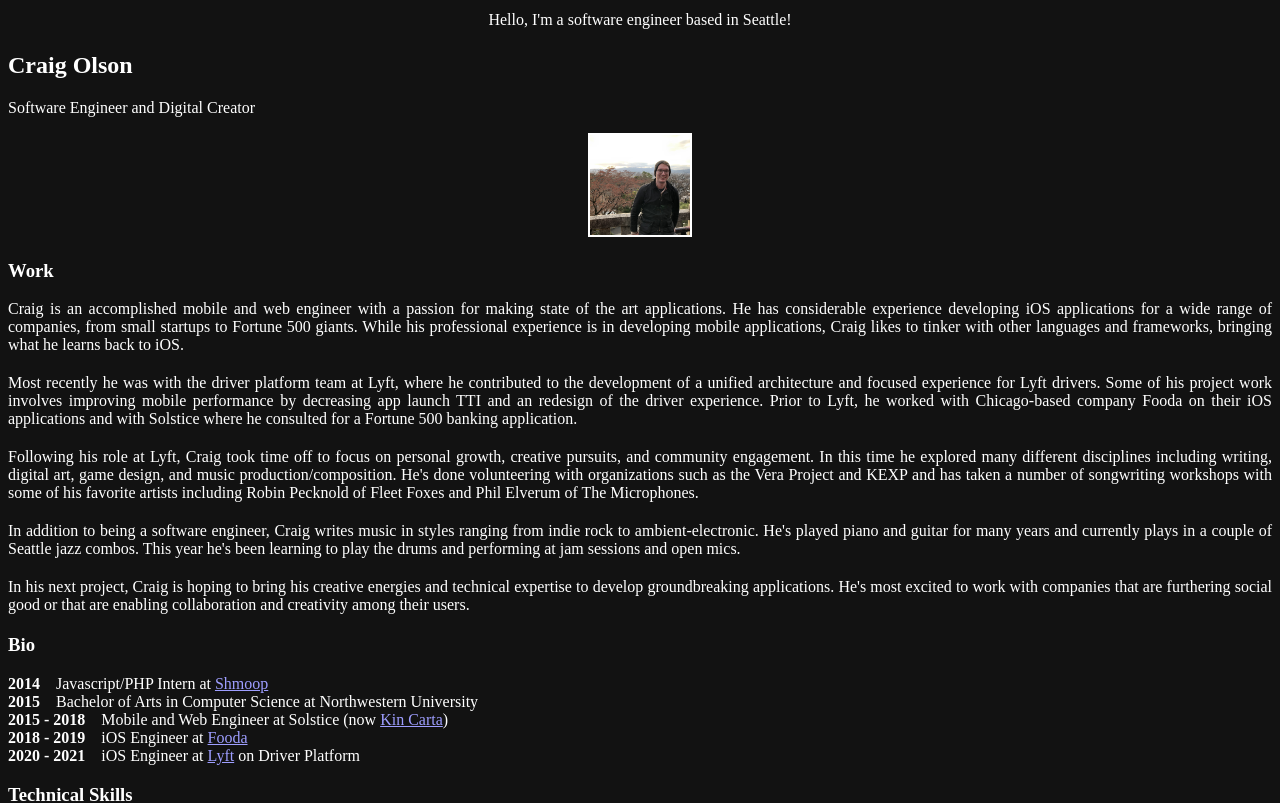
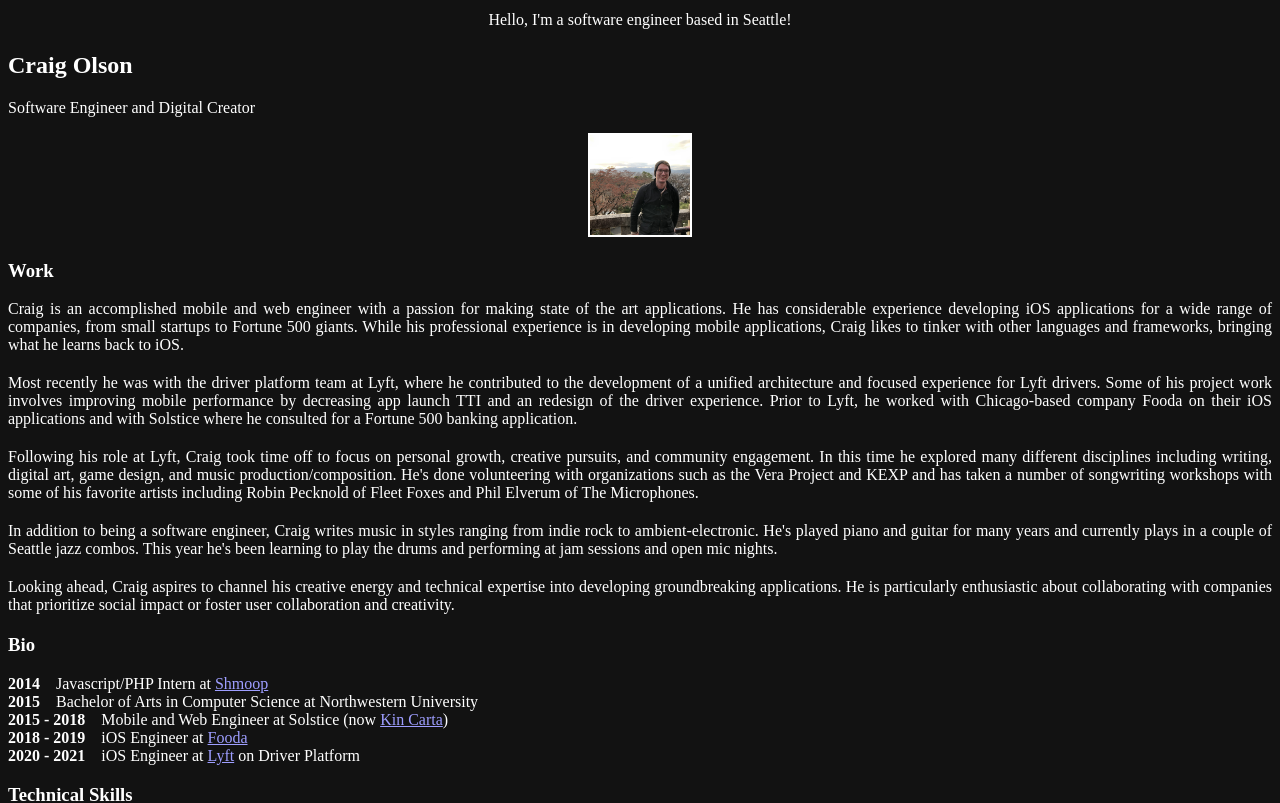
Before and after one commit to colson0804/portfolio-site, a Next.js app: page / in a window 1280 px wide. Shown: the top 803 px of the page. Built offline with nearby package versions, Linux system fonts and the light colour scheme.

Commit message:
Update bio copy

```diff
--- a/pages/index.js
+++ b/pages/index.js
@@ -92,14 +92,14 @@ const Page = () => {
             styles ranging from indie rock to ambient-electronic. He&apos;s
             played piano and guitar for many years and currently plays in a
             couple of Seattle jazz combos. This year he&apos;s been learning to
-            play the drums and performing at jam sessions and open mics.
+            play the drums and performing at jam sessions and open mic nights.
           </Paragraph>
           <Paragraph>
-            In his next project, Craig is hoping to bring his creative energies
-            and technical expertise to develop groundbreaking applications.
-            He&apos;s most excited to work with companies that are furthering
-            social good or that are enabling collaboration and creativity among
-            their users.
+            Looking ahead, Craig aspires to channel his creative energy and
+            technical expertise into developing groundbreaking applications. He
+            is particularly enthusiastic about collaborating with companies that
+            prioritize social impact or foster user collaboration and
+            creativity.
           </Paragraph>
           {/* <Box align="center" my={4}>
             <NextLink href="/works">
```
